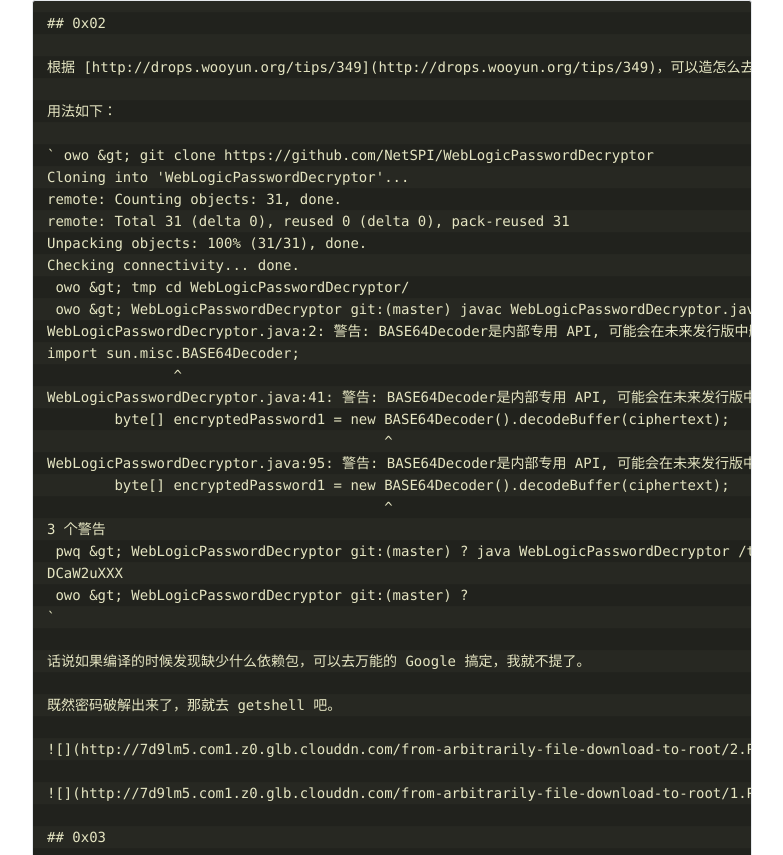
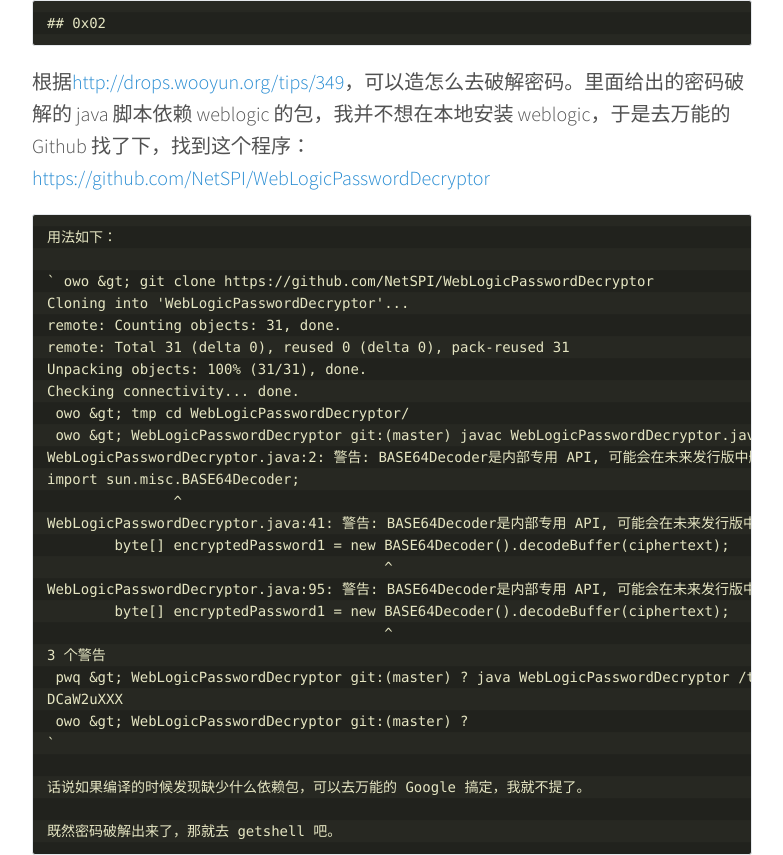
Before and after one commit to 0xFA-Team/0xFA-Team.github.io, a Jekyll site: the page built from _posts/2015-10-21-from-any-file-to-downloaded-to-get-root.md, in a window 1280 px wide and 1400 px high, scrolled down 1725 px. Shown: the part 245-1100 px from the top of the window, without its empty margins (248-1031 px from the left). Built offline with Jekyll 4.4.1, drawn with Linux system fonts in a browser that asks for light colours; some of the changed text lies outside the part shown; grey boxes are pictures that could not be loaded.

Commit message:
Update 2015-10-21-from-any-file-to-downloaded-to-get-root.md

```diff
--- a/_posts/2015-10-21-from-any-file-to-downloaded-to-get-root.md
+++ b/_posts/2015-10-21-from-any-file-to-downloaded-to-get-root.md
@@ -17,7 +17,7 @@
 * 目录
 {:toc}
 
-# [从任意文件下载到系统 root 权限]()
+# 从任意文件下载到系统 root 权限
 
 
 其实蛮没有技术含量。我在两年前遇到这个任意文件下载，却不知道该怎么做，到现在渗透经验足了，拿下了，然后记录一下这一个过程，就这样qwq。
@@ -69,11 +69,11 @@
 
     但是我机智的用 nmap 扫了下端口，发现 FTP 是 vsftpd。vsftpd 这么 6666，没做 chroot 的情况下可以各种看目录，而且用系统帐号就能登陆上。虽然是 `/sbin/nologin/`，但是 vsftp 还是能用的。上去之后翻了下目录，找到了加密后的密码还有加密密码的密钥。
 
-![](http://7d9lm5.com1.z0.glb.clouddn.com/from-arbitrarily-file-download-to-root/4.PNG)
+  ![](http://7d9lm5.com1.z0.glb.clouddn.com/from-arbitrarily-file-download-to-root/4.PNG)
 
     ## 0x02
 
-    根据 [http://drops.wooyun.org/tips/349](http://drops.wooyun.org/tips/349)，可以造怎么去破解密码。里面给出的密码破解的 java 脚本依赖 weblogic 的包，我并不想在本地安装 weblogic，于是去万能的 Github 找了下，找到这个程序：[https://github.com/NetSPI/WebLogicPasswordDecryptor](https://github.com/NetSPI/WebLogicPasswordDecryptor)
+根据[http://drops.wooyun.org/tips/349](http://drops.wooyun.org/tips/349)，可以造怎么去破解密码。里面给出的密码破解的 java 脚本依赖 weblogic 的包，我并不想在本地安装 weblogic，于是去万能的 Github 找了下，找到这个程序：[https://github.com/NetSPI/WebLogicPasswordDecryptor](https://github.com/NetSPI/WebLogicPasswordDecryptor)
 
     用法如下：
 
@@ -104,9 +104,9 @@
 
     既然密码破解出来了，那就去 getshell 吧。
 
-    ![](http://7d9lm5.com1.z0.glb.clouddn.com/from-arbitrarily-file-download-to-root/2.PNG)
+   ![](http://7d9lm5.com1.z0.glb.clouddn.com/from-arbitrarily-file-download-to-root/2.PNG)
 
-    ![](http://7d9lm5.com1.z0.glb.clouddn.com/from-arbitrarily-file-download-to-root/1.PNG)
+   ![](http://7d9lm5.com1.z0.glb.clouddn.com/from-arbitrarily-file-download-to-root/1.PNG)
 
     ## 0x03
 
@@ -114,7 +114,7 @@
 
     因为这里的 cisco 账号也在某 mail.cqupt.edu.cn 中出现了，所以，我感觉还是要上一个比较牛逼的 backdoor。
 
-    问了我猫总之后，猫总推荐了我一个 openssh 的 backdoor。地址在这：[http://core.ipsecs.com/rootkit/patch-to-hack/0x06-openssh-5.9p1.patch.tar.gz](http://core.ipsecs.com/rootkit/patch-to-hack/0x06-openssh-5.9p1.patch.tar.gz)
+   问了我猫总之后，猫总推荐了我一个 openssh 的 backdoor。地址在这：[http://core.ipsecs.com/rootkit/patch-to-hack/0x06-openssh-5.9p1.patch.tar.gz](http://core.ipsecs.com/rootkit/patch-to-hack/0x06-openssh-5.9p1.patch.tar.gz)
 
     首先 wget 下来，然后看一下 README 和 INSTALL。
 
@@ -156,7 +156,7 @@
 
     接着下载 openssh-5.9p1 的源代码，patch 掉，然后修改 `includes.h`，在 `includes.h` 的最下面。
 
-    ![](http://7d9lm5.com1.z0.glb.clouddn.com/from-arbitrarily-file-download-to-root/3.PNG)
+   ![](http://7d9lm5.com1.z0.glb.clouddn.com/from-arbitrarily-file-download-to-root/3.PNG)
 
     接着 `./configure --prefix=/usr --sysconfdir=/etc/ssh --with-pam --with-kerberos5`，然后 `make &amp;&amp; make install`。
 
```
